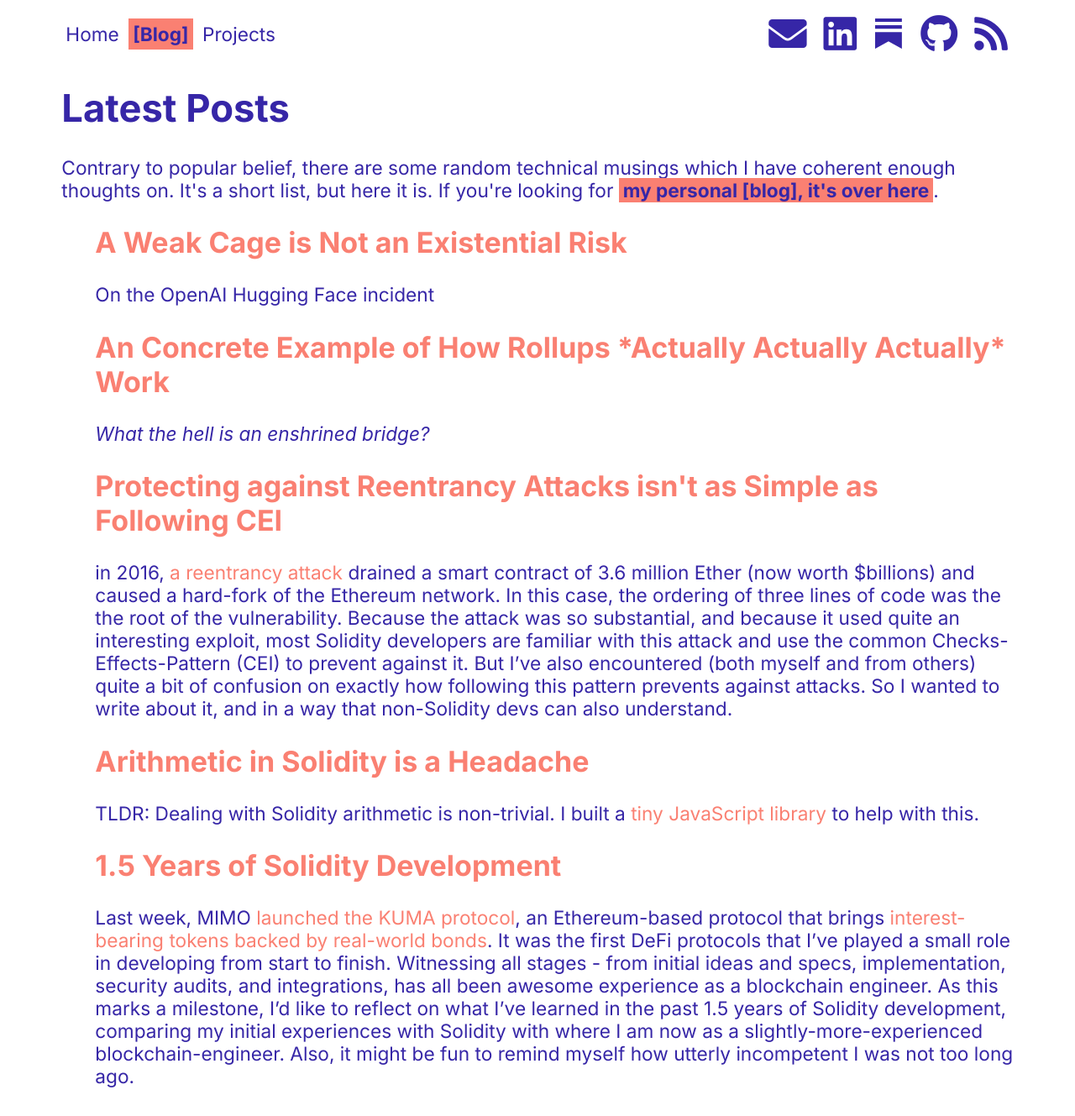
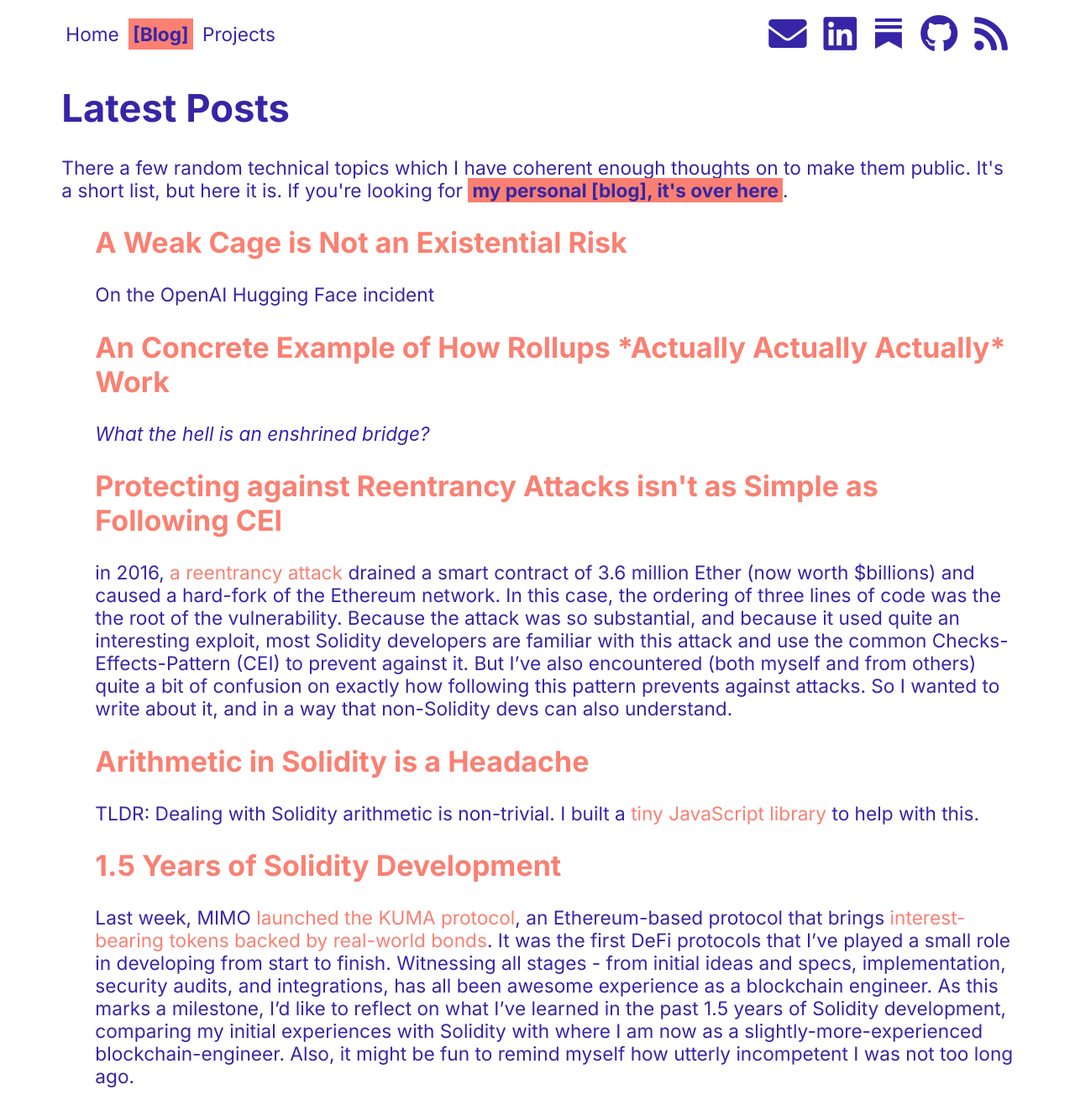
Before and after one commit to RnkSngh/rnksngh.github.io, a Jekyll site: the page built from blog.html, in a window 1280 px wide. Shown: the whole page at 84% size. Built offline with Jekyll 4.4.1, drawn with Linux system fonts in a browser that asks for light colours; some web fonts are replaced.

Commit message:
minor edit

```diff
--- a/blog.html
+++ b/blog.html
@@ -6,7 +6,7 @@ title: Blog
 <h1>Latest Posts</h1>
 
 <p>
-  Contrary to popular belief, there are some random technical musings which I have coherent enough thoughts on. It's a short list, but here it is. If you're looking for <a href="https://rnksngh.substack.com" class="highlight"> my personal [blog], it's
+  There a few random technical topics which I have coherent enough thoughts on to make them public. It's a short list, but here it is. If you're looking for <a href="https://rnksngh.substack.com" class="highlight"> my personal [blog], it's
   over here</a>.
 </p>
 
```
